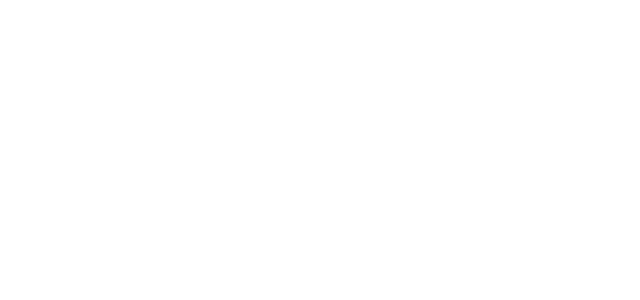
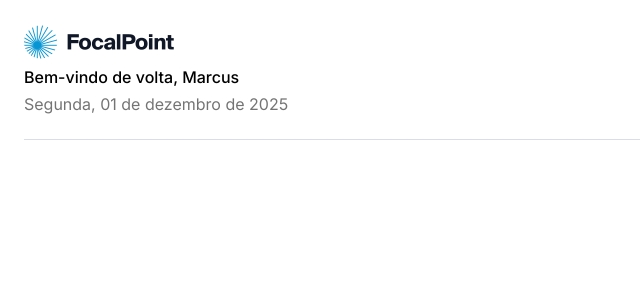
Before and after one commit to Typhonn003/testelegaplan, a Next.js app: page / in a window 1280 px wide. Shown: the top 300 px of the page, without its empty margins (0-640 px from the left). Built offline with nearby package versions, Linux system fonts and the light colour scheme.

Commit message:
feat: header

```diff
--- a/src/app/globals.css
+++ /dev/null
@@ -1,5 +0,0 @@
-html,
-body {
-  max-width: 100vw;
-  overflow-x: hidden;
-}
--- a/src/app/layout.tsx
+++ b/src/app/layout.tsx
@@ -1,5 +1,8 @@
 import type { Metadata } from "next";
-import "./globals.css";
+import "./styles/reset.scss";
+import { Inter } from "next/font/google";
+
+const inter = Inter({ subsets: ["latin"] });
 
 export const metadata: Metadata = {
   title: "Create Next App",
@@ -13,7 +16,7 @@
 }>) {
   return (
     <html lang="en">
-      <body>{children}</body>
+      <body className={inter.className}>{children}</body>
     </html>
   );
 }
--- a/src/app/page.tsx
+++ b/src/app/page.tsx
@@ -1,3 +1,14 @@
+import Image from "next/image";
+import "./styles/header.scss";
+
 export default function Home() {
-  return <></>;
+  return (
+    <>
+      <header className="header">
+        <Image src="/logo.png" alt="Logo do site" width="150" height="36" />
+        <h1>Bem-vindo de volta, Marcus</h1>
+        <span>Segunda, 01 de dezembro de 2025</span>
+      </header>
+    </>
+  );
 }
--- /dev/null
+++ b/src/app/styles/header.scss
@@ -0,0 +1,21 @@
+.header {
+  display: flex;
+  flex-direction: column;
+  gap: 0.5rem;
+  border-bottom: 1px solid #d7dde9;
+  padding-bottom: 1.5rem;
+  margin: 24px;
+
+  h1 {
+    font-weight: 500;
+    font-size: 1rem;
+    line-height: 19.36px;
+  }
+
+  span {
+    font-weight: 400;
+    font-size: 1rem;
+    line-height: 19.36px;
+    opacity: 0.54;
+  }
+}
--- /dev/null
+++ b/src/app/styles/reset.scss
@@ -0,0 +1,33 @@
+*,
+*::before,
+*::after {
+  margin: 0;
+  padding: 0;
+  box-sizing: border-box;
+}
+
+ul,
+ol,
+li {
+  list-style: none;
+}
+
+a {
+  text-decoration: none;
+}
+
+img {
+  max-width: 100%;
+  height: auto;
+}
+
+body {
+  font-family: sans-serif;
+}
+
+input,
+textarea,
+select,
+button {
+  font-family: inherit;
+}
```
Also changed, not shown: package.json (+5 -4 lines), public/logo.png (added), 1 other file (tests, documents, lock files or other folders).
